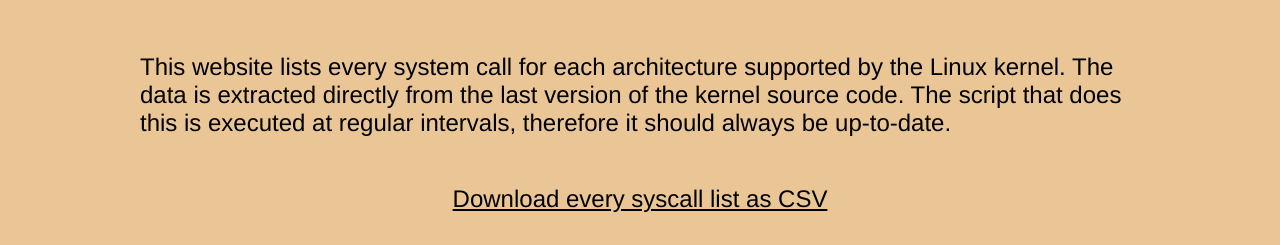
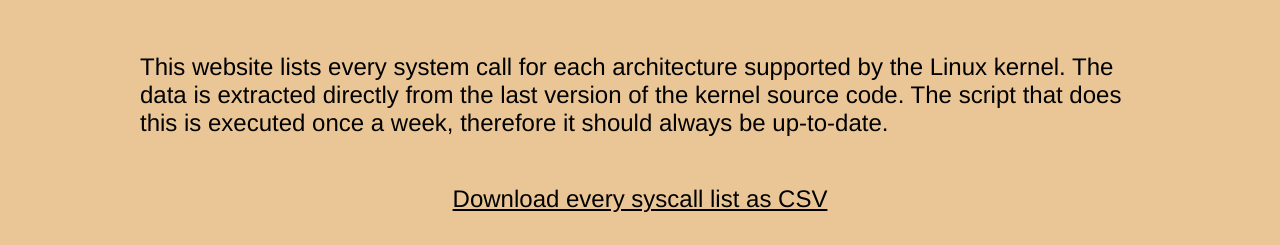
Before and after one commit to Taiwing/syscalls, a plain HTML site: page front/src/index.html in a window 1280 px wide. Shown: the part 206-451 px from the top of the page. Drawn offline with Linux system fonts and the light colour scheme.

Commit message:
feat: update the index with new description

```diff
--- a/front/src/index.html
+++ b/front/src/index.html
@@ -22,8 +22,8 @@
 				This website lists every system call for each architecture
 				supported by the Linux kernel. The data is extracted directly
 				from the last version of the kernel source code. The script that
-				does this is executed at regular intervals, therefore it should
-				always be up-to-date.
+				does this is executed once a week, therefore it should always be
+				up-to-date.
 			</p>
 			<p id="csv-download">
 				<a href="csv/syscalls.tar.gz" download>
```
